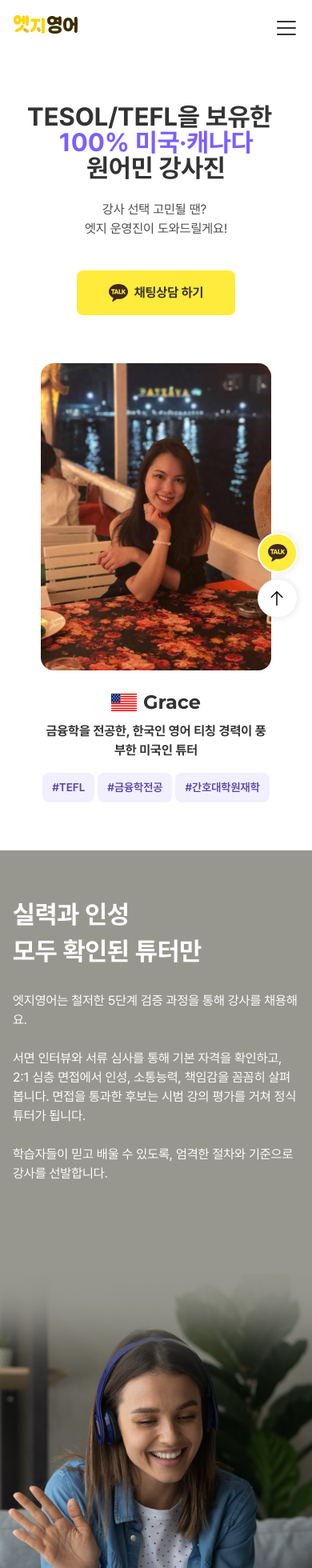
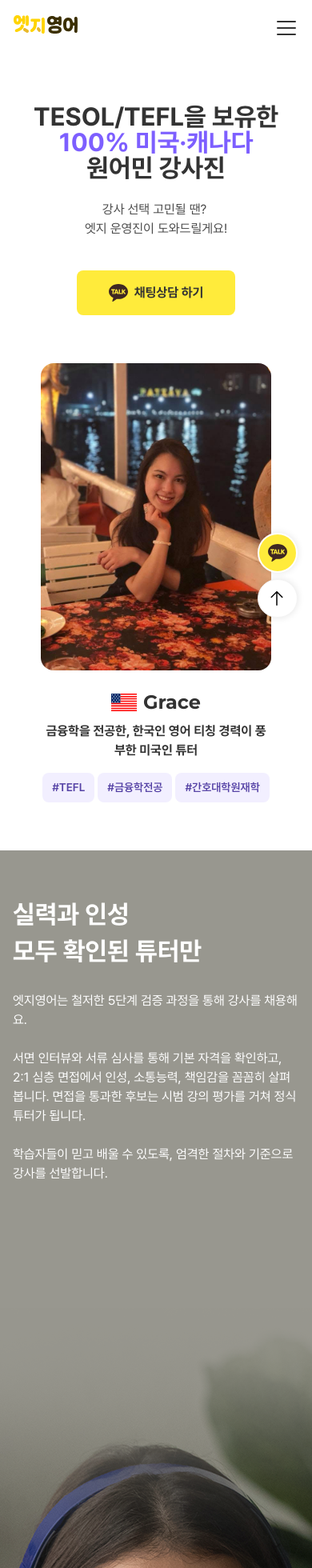
Before and after one commit to gandy818/edge-english, a Next.js app: page /tutor in a window 390 px wide. Shown: the top 1960 px of the page at 80% size. Built offline with nearby package versions, Linux system fonts and the light colour scheme.

Commit message:
섹션1 중앙 정렬

```diff
--- a/src/app/tutor/page.tsx
+++ b/src/app/tutor/page.tsx
@@ -35,7 +35,7 @@ export default function TutorPage() {
         {/* 섹션 1 */}
         <>
           <div className="flex flex-wrap justify-center text-5xl font-bold max-md:flex-col max-md:text-[32px]">
-            <p className="self-center pr-4">TESOL/TEFL을 보유한</p>
+            <p className="self-center md:pr-4">TESOL/TEFL을 보유한</p>
             <p className="self-center text-[#7D5FFF] md:pr-4">100% 미국·캐나다</p>
             <p className="self-center">원어민 강사진</p>
           </div>
@@ -122,7 +122,7 @@ export default function TutorPage() {
         {/* 섹션 2 모바일 */}
         <div className="mt-[60px] md:hidden">
           <div
-            className="flex min-h-[1000px] justify-end bg-cover bg-center"
+            className="bg-co flex min-h-[1000px] justify-end bg-center"
             style={{
               backgroundImage: 'url(/images/mobile-bg-tutor.png)', // 배경 이미지 URL
             }}
```
